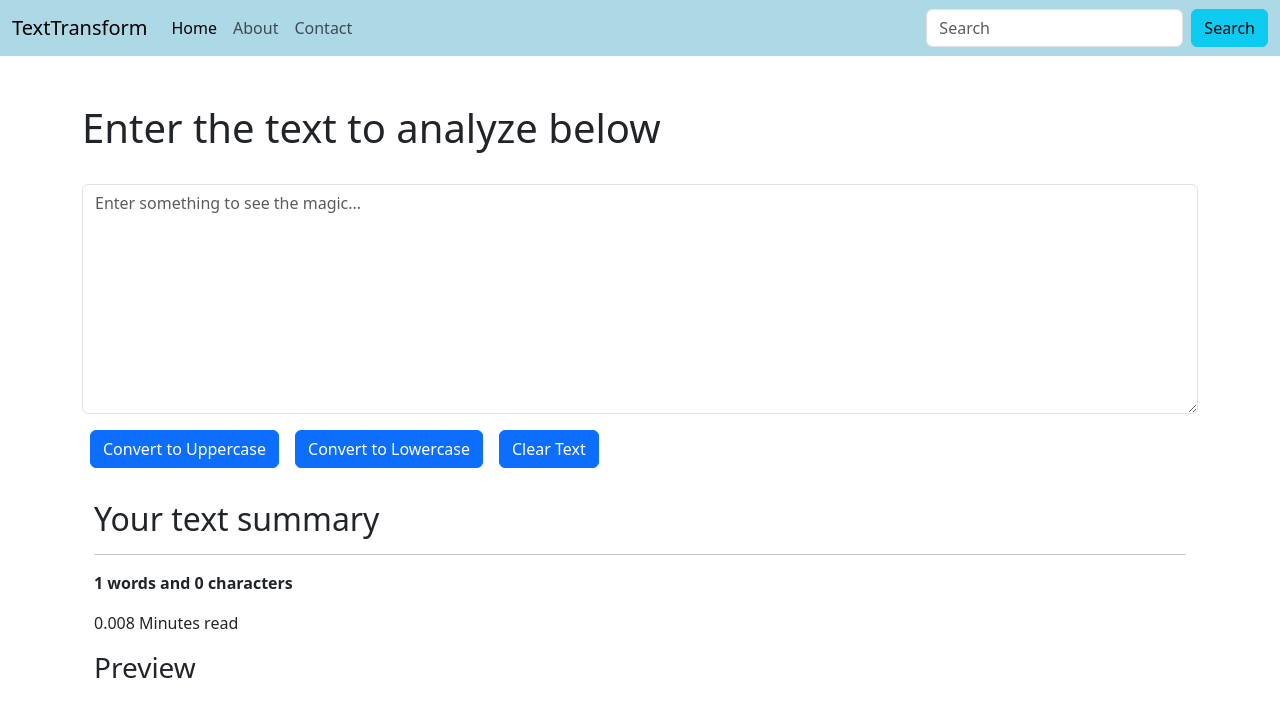
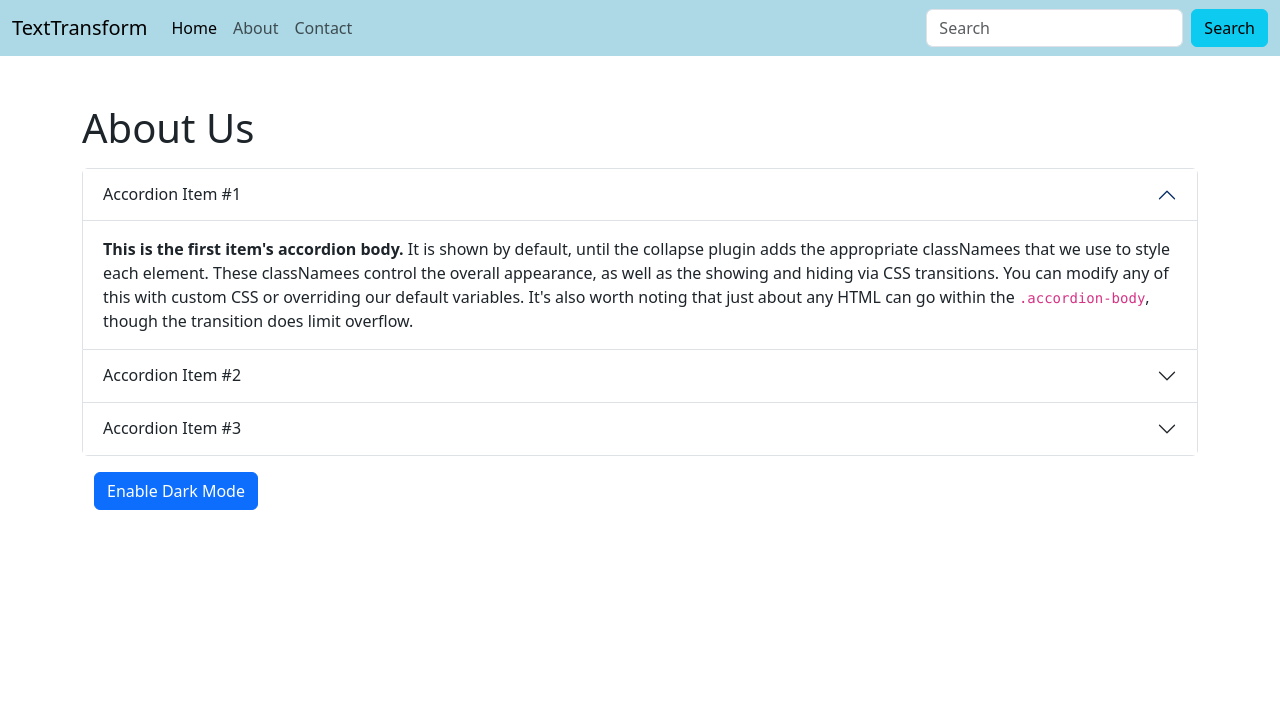
Before and after one commit to mgitdeep/TextTransform-React, a React (Create React App) app: page / in a window 1280 px wide. Shown: the top 716 px of the page. Built offline with nearby package versions, Linux system fonts and the light colour scheme.

Commit message:
Webapp with DARK MODE feature!

```diff
--- a/src/App.js
+++ b/src/App.js
@@ -1,5 +1,6 @@
+import About from "./components/About";
 import Navbar from "./components/Navbar"
-import TextForm from "./components/TextForm"
+// import TextForm from "./components/TextForm"
 
 
 function App() {
@@ -7,9 +8,11 @@
     return (
         <>
             <Navbar title="TextTransform" aboutText="About" contactUs="Contact"/>
-            <div className="container my-5">
+            {/* <div className="container my-5">
                 <TextForm heading="Enter the text to analyze below"/>
-            </div>
+            </div> */}
+
+            <About />
         </>
     )
 }
--- /dev/null
+++ b/src/components/About.js
@@ -0,0 +1,136 @@
+import { useState } from "react";
+
+export default function About() {
+
+    const [ myStyle, setmyStyle ] = useState({
+        color: '#1d242a',
+        backgroundColor: 'white'
+    })
+
+    const [btnText, setBtnText] = useState('Enable Dark Mode')
+
+    const handleThemeChange = () => {
+
+      if (myStyle.color === '#1d242a') {
+        setmyStyle({color: 'white',
+        backgroundColor: '#1d242a',
+        border: '1px solid white'})
+
+        setBtnText('Enable Light Mode')
+      }
+      else {
+        setmyStyle({color: '#1d242a',
+        backgroundColor: 'white'})
+
+        setBtnText('Enable Dark Mode')
+      }
+
+    }
+
+  return (
+    <div className="container my-5" style={myStyle}>
+        <h1 className="my-3">About Us</h1>
+      <div className="accordion" id="accordionExample">
+        <div className="accordion-item" style={myStyle}>
+          <h2 className="accordion-header" id="headingOne" style={myStyle}>
+            <button
+              className="accordion-button"
+              type="button"
+              data-bs-toggle="collapse"
+              data-bs-target="#collapseOne"
+              aria-expanded="true"
+              aria-controls="collapseOne"
+              style={myStyle}
+            >
+              Accordion Item #1
+            </button>
+          </h2>
+          <div
+            id="collapseOne"
+            className="accordion-collapse collapse show"
+            aria-labelledby="headingOne"
+            data-bs-parent="#accordionExample"
+          >
+            <div className="accordion-body">
+              <strong>This is the first item's accordion body.</strong> It is
+              shown by default, until the collapse plugin adds the appropriate
+              classNamees that we use to style each element. These classNamees control
+              the overall appearance, as well as the showing and hiding via CSS
+              transitions. You can modify any of this with custom CSS or
+              overriding our default variables. It's also worth noting that just
+              about any HTML can go within the <code>.accordion-body</code>,
+              though the transition does limit overflow.
+            </div>
+          </div>
+        </div>
+        <div className="accordion-item">
+          <h2 className="accordion-header" id="headingTwo" style={myStyle}>
+            <button
+              className="accordion-button collapsed"
+              type="button"
+              data-bs-toggle="collapse"
+              data-bs-target="#collapseTwo"
+              aria-expanded="false"
+              aria-controls="collapseTwo"
+              style={myStyle}
+            >
+              Accordion Item #2
+            </button>
+          </h2>
+          <div
+            id="collapseTwo"
+            className="accordion-collapse collapse"
+            aria-labelledby="headingTwo"
+            data-bs-parent="#accordionExample"
+          >
+            <div className="accordion-body" style={myStyle}>
+              <strong>This is the second item's accordion body.</strong> It is
+              hidden by default, until the collapse plugin adds the appropriate
+              classNamees that we use to style each element. These classNamees control
+              the overall appearance, as well as the showing and hiding via CSS
+              transitions. You can modify any of this with custom CSS or
+              overriding our default variables. It's also worth noting that just
+              about any HTML can go within the <code>.accordion-body</code>,
+              though the transition does limit overflow.
+            </div>
+          </div>
+        </div>
+        <div className="accordion-item">
+          <h2 className="accordion-header" id="headingThree" style={myStyle}>
+            <button
+              className="accordion-button collapsed"
+              type="button"
+              data-bs-toggle="collapse"
+              data-bs-target="#collapseThree"
+              aria-expanded="false"
+              aria-controls="collapseThree"
+              style={myStyle}
+            >
+              Accordion Item #3
+            </button>
+          </h2>
+          <div
+            id="collapseThree"
+            className="accordion-collapse collapse"
+            aria-labelledby="headingThree"
+            data-bs-parent="#accordionExample"
+          >
+            <div className="accordion-body" style={myStyle}>
+              <strong>This is the third item's accordion body.</strong> It is
+              hidden by default, until the collapse plugin adds the appropriate
+              classNamees that we use to style each element. These classNamees control
+              the overall appearance, as well as the showing and hiding via CSS
+              transitions. You can modify any of this with custom CSS or
+              overriding our default variables. It's also worth noting that just
+              about any HTML can go within the <code>.accordion-body</code>,
+              though the transition does limit overflow.
+            </div>
+          </div>
+        </div>
+      </div>
+      <div className="container">
+      <button type="button" className="btn btn-primary my-3" onClick={handleThemeChange}>{btnText}</button>
+      </div>
+    </div>
+  );
+}
```
Also changed, not shown: src/app.css.
